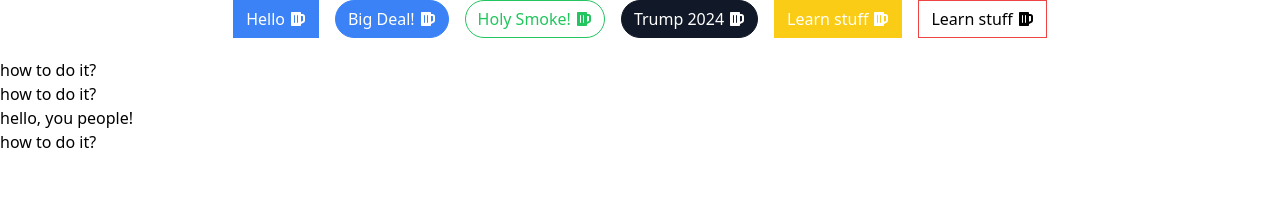
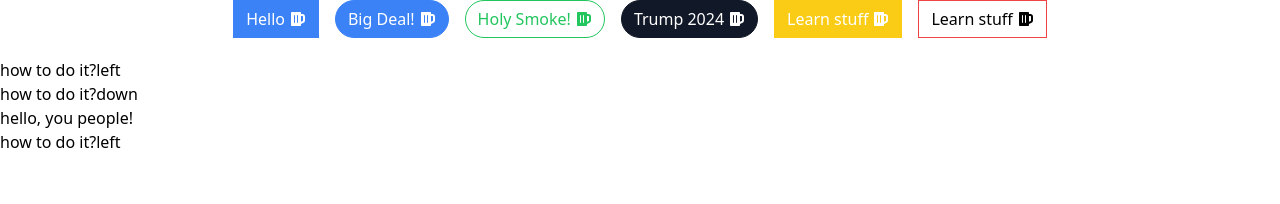
Before and after one commit to zdTang/stephen_react_Mike_learn, a React (Create React App) app in the folder learn_jsx/: page / in a window 1280 px wide. Shown: the top 204 px of the page. Built offline with nearby package versions, Linux system fonts and the light colour scheme.

Commit message:
c10-185 Conditional Icon Rendering

```diff
--- a/learn_jsx/src/components/Accordion.js
+++ b/learn_jsx/src/components/Accordion.js
@@ -9,10 +9,14 @@
 
   const renderedItems = items.map((item, index) => {
     const isExpended = expandedIndex === index;
+    const icon = <span>{isExpended ? "down" : "left"}</span>;
 
     return (
       <div key={item.id}>
-        <div onClick={() => handleClick(index)}>{item.label}</div>
+        <div onClick={() => handleClick(index)}>
+          {item.label}
+          {icon}
+        </div>
         {isExpended && (
           <div onClick={() => handleClick(-1)}>{item.content}</div>
         )}
```
